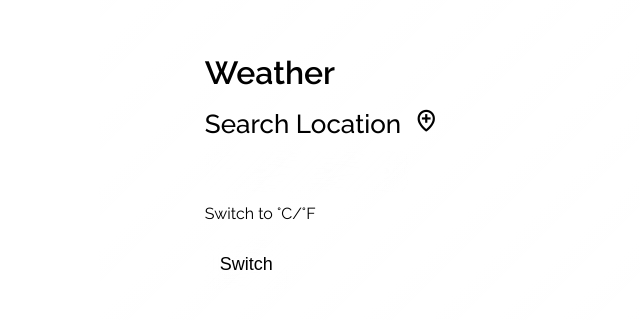
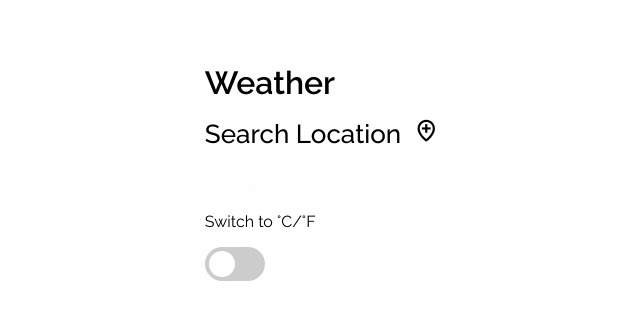
Before and after one commit to DYuHLin/weather-app, a plain HTML site: page index.html in a window 1280 px wide. Shown: the part 228-548 px from the top of the page, without its empty margins (0-640 px from the left). Drawn offline with nearby package versions, Linux system fonts and the light colour scheme; no server answers.

Commit message:
working on toggling between celsius and farenheit

```diff
--- a/index.html
+++ b/index.html
@@ -19,21 +19,16 @@
                     <i class='bx bx-location-plus'></i>
                 </div>
                 <form id="location">
-                    <input id="weather-text" class="glass" type="text" autocomplete="off">
+                    <input id="weather-text" class="glass weather-text" type="text" autocomplete="off">
                 </form>
                 <div class="temp_text">Switch to °C/°F</div>
-                <button class="glass">Switch</button>
+                <label class="switch">
+                    <input id="tempTrigger" type="checkbox">
+                    <span class="slider round"></span>
+                  </label>
             </div>
             <div id="card" class="info">
 
-                <!-- <div class="city_name">London</div>
-                <div class="temp">24°C</div>
-                <div class="feel">Clear Sky</div>
-                <div class="extra">
-                    <div class="feels_like">Feels like: 24°</div>
-                    <div class="humidity">Humidity levels: 35%</div>
-                    <div class="wind">Wind: 2.63k/m</div>
-                </div> -->
             </div>
         </div>
     </div>
--- a/main.js
+++ b/main.js
@@ -1,5 +1,9 @@
 const weatherLocation = document.getElementById("location");
+const toggleTemp = document.getElementById("tempTrigger");
 //This is the API info, where we get the weather information
+
+let isChecked = false;
+
 const apiKey = "fcf8fbcfdc9406912f7278337b6189e2";
 
 //Async function to retrieve the data
@@ -46,7 +50,7 @@ const showInUi = (info) => {
                             </div>
                         </div>`;
 
-    if(info.weather[0].description === "broken clouds" || info.weather[0].description === "few clouds" || info.weather[0].description === "scattered clouds"){
+    if(info.weather[0].description === "broken clouds" || info.weather[0].description === "few clouds" || info.weather[0].description === "scattered clouds" || info.weather[0].description === "overcast clouds"){
         main.style.background = "linear-gradient(to right, rgba(57, 76, 99, 0.8), rgba(60, 114, 136, 0.8))";
     } else if(info.weather[0].description === "clear sky"){
         main.style.background = "linear-gradient(to right, rgba(19, 118, 240, 0.8), rgba(46, 191, 248, 0.8))";
@@ -79,3 +83,23 @@ weatherLocation.addEventListener("submit", (e) => {
 const kelvinToCel = (num) => {
     return (num - 273.15).toFixed(2);
 };
+
+//converts celsius to Farenheit
+const CeltoFer = (num) => {
+    return (1.8*(num + 32)).toFixed(2);
+};
+
+//converts fahrenheit to Celsius
+const fahToCel = (num) => {
+    return ((num - 32) * 5/9).toFixed(2);
+};
+
+toggleTemp.addEventListener('change', () => {
+    if(toggleTemp.checked){
+        isChecked = true;
+        console.log(isChecked);
+    } else{
+        isChecked = false;
+        console.log(isChecked);
+    };
+});
--- a/style.css
+++ b/style.css
@@ -37,7 +37,7 @@ body{
     margin: 44px;
 }
 
-input{
+.weather-text{
     padding: 12px;
     border-radius: 7px;
     border: none;
@@ -124,3 +124,69 @@ button:hover{
     cursor: pointer;
     transform:scale(1.05);
 }
+
+/* The switch - the box around the slider */
+.switch {
+    position: relative;
+    display: inline-block;
+    width: 60px;
+    height: 34px;
+  }
+
+  /* Hide default HTML checkbox */
+  .switch input {
+    opacity: 0;
+    width: 0;
+    height: 0;
+  }
+
+  /* The slider */
+  .slider {
+    position: absolute;
+    cursor: pointer;
+    top: 0;
+    left: 0;
+    right: 0;
+    bottom: 0;
+    background-color: #ccc;
+    -webkit-transition: .4s;
+    transition: .4s;
+  }
+
+  .slider:before {
+    position: absolute;
+    content: "";
+    height: 26px;
+    width: 26px;
+    left: 4px;
+    bottom: 4px;
+    background-color: white;
+    -webkit-transition: .4s;
+    transition: .4s;
+  }
+
+  input:checked + .slider {
+    background: linear-gradient(135deg, rgba(255, 255, 255 , 0.1), rgba(255, 255, 255, 0));
+    backdrop-filter: blur(10px);
+    -webkit-backdrop-filter: blur(10px);
+    border: 1px solid rgba(255, 255, 255, 0.18);
+  }
+
+  input:focus + .slider {
+    box-shadow: 0 0 1px #2196F3;
+  }
+
+  input:checked + .slider:before {
+    -webkit-transform: translateX(26px);
+    -ms-transform: translateX(26px);
+    transform: translateX(26px);
+  }
+
+  /* Rounded sliders */
+  .slider.round {
+    border-radius: 34px;
+  }
+
+  .slider.round:before {
+    border-radius: 50%;
+  }
```
